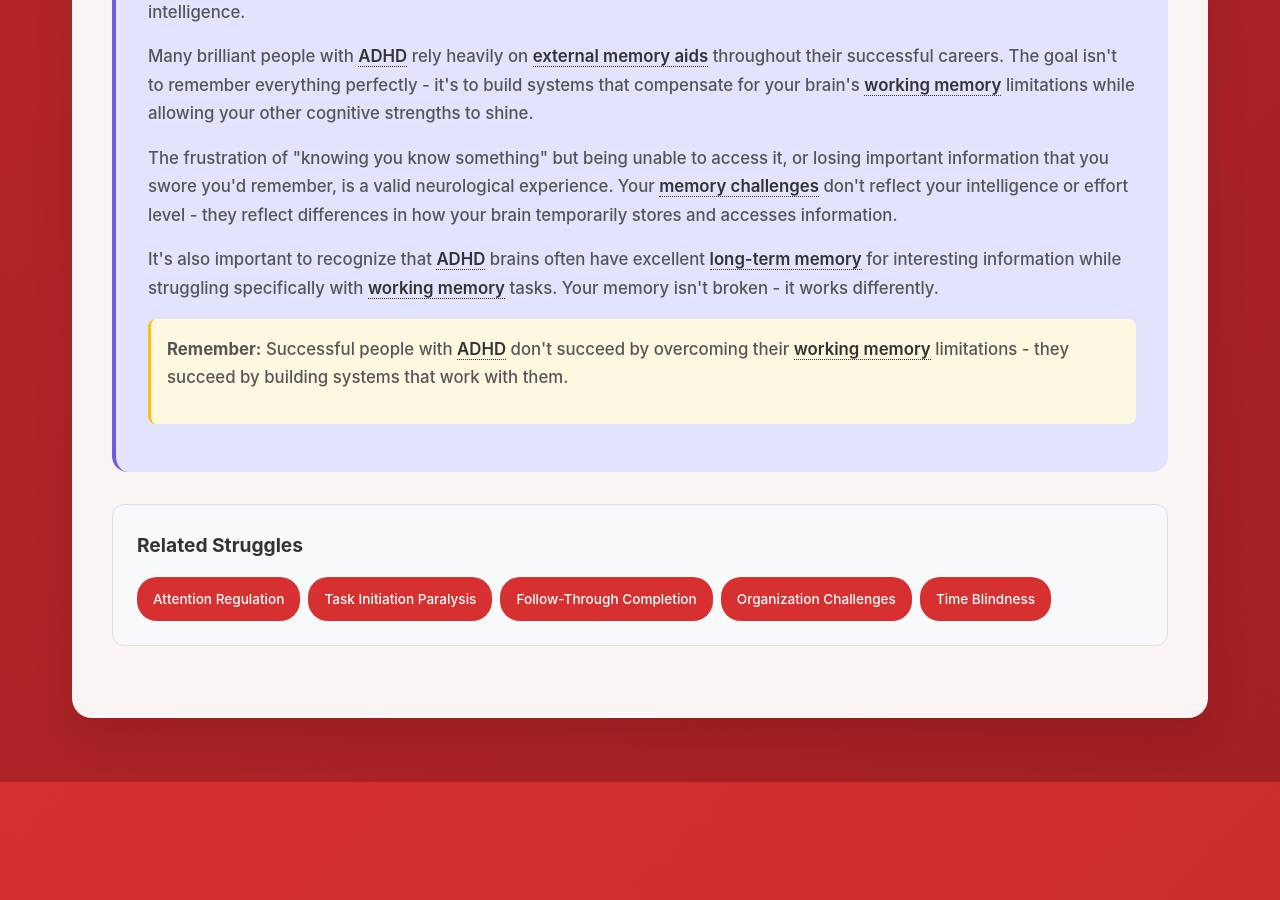
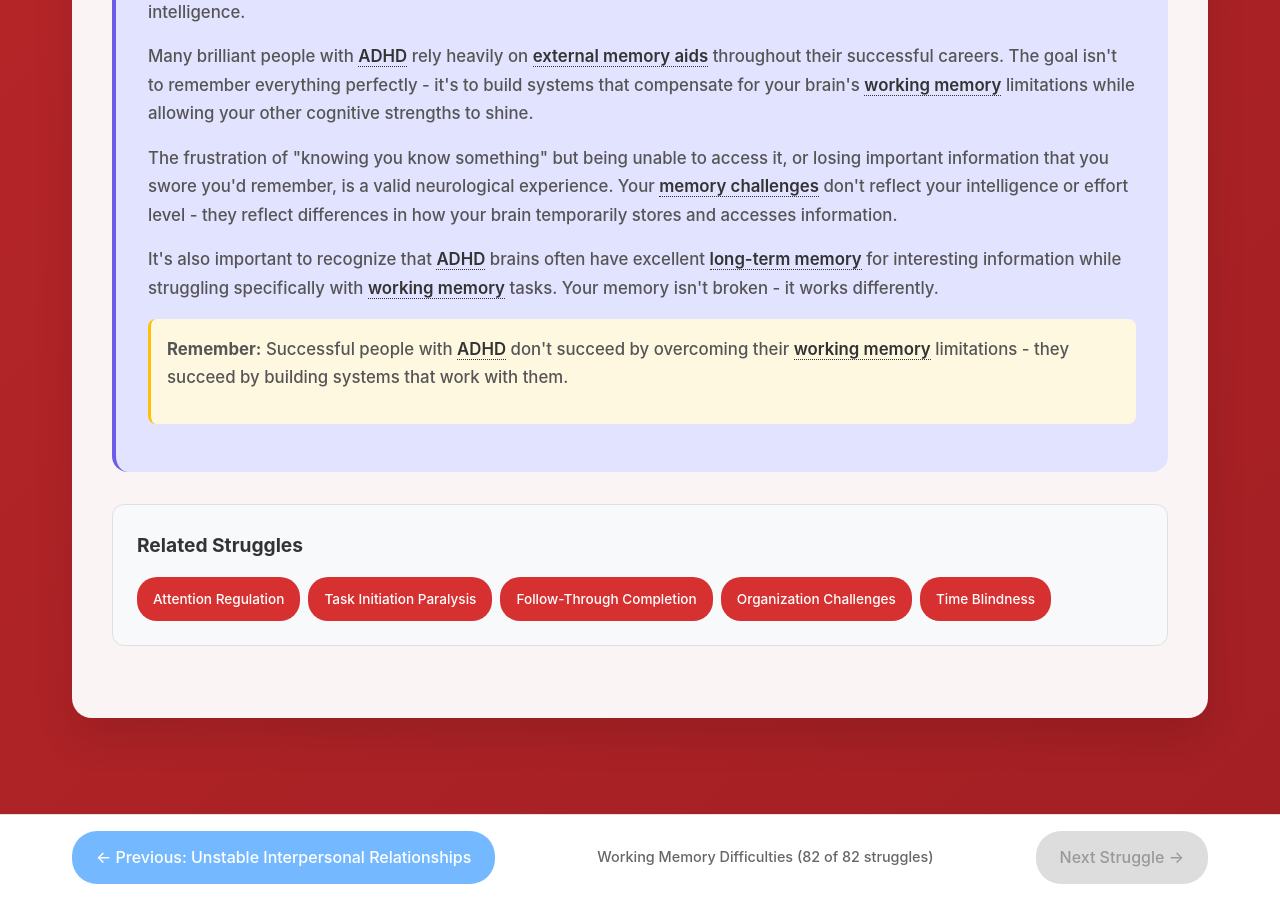
Before and after one commit to neurodivergent-survival-guide/neurodivergent-survival-guide, a Jekyll site: the page built from struggles/working-memory-difficulties.html, in a window 1280 px wide and 900 px high, scrolled down 4226 px. Built offline with Jekyll 4.4.1, drawn with Linux system fonts in a browser that asks for light colours; before the commit the page ends 5008 px from its top, so only the background shows below that.

Commit message:
Update working-memory-difficulties.html

```diff
--- a/struggles/working-memory-difficulties.html
+++ b/struggles/working-memory-difficulties.html
@@ -1,6 +1,7 @@
 ---
-layout: default
+layout: struggle
 title: "Working Memory Difficulties"
+slug: working-memory-difficulties
 ---
 <!-- struggles/working-memory-difficulties.html -->
 <style>
```
